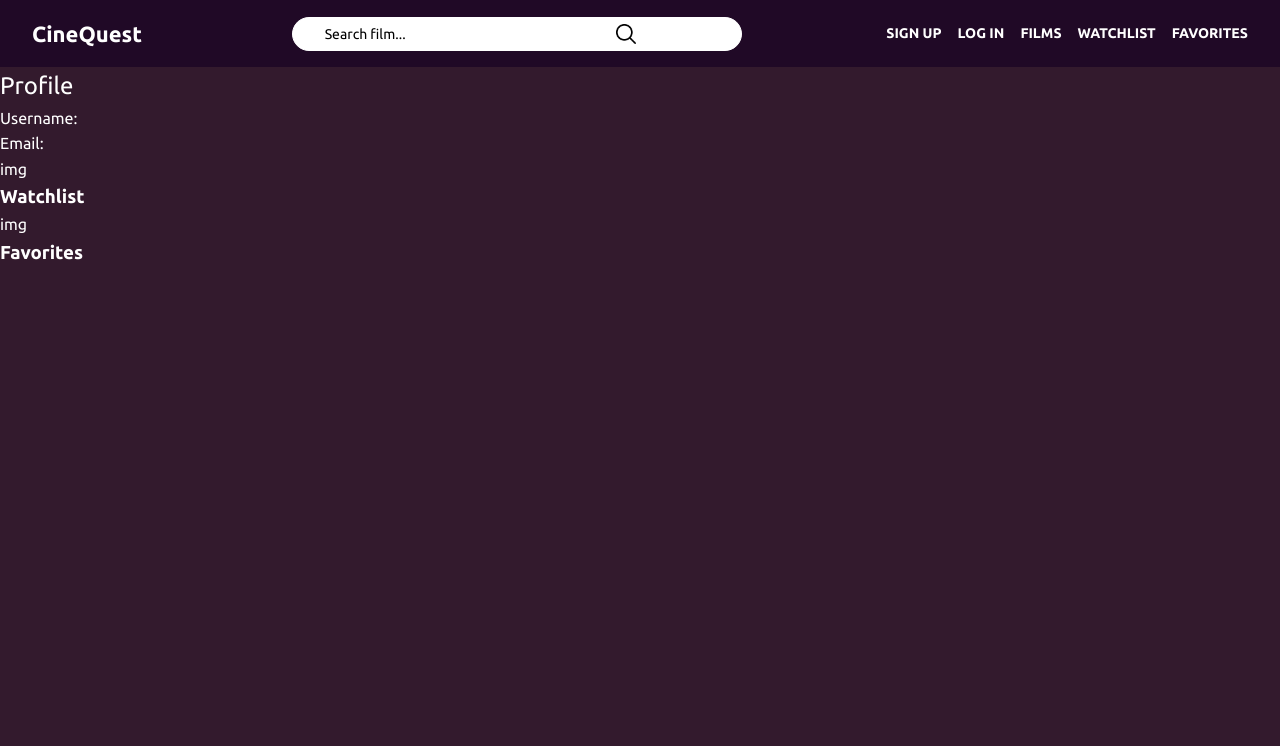
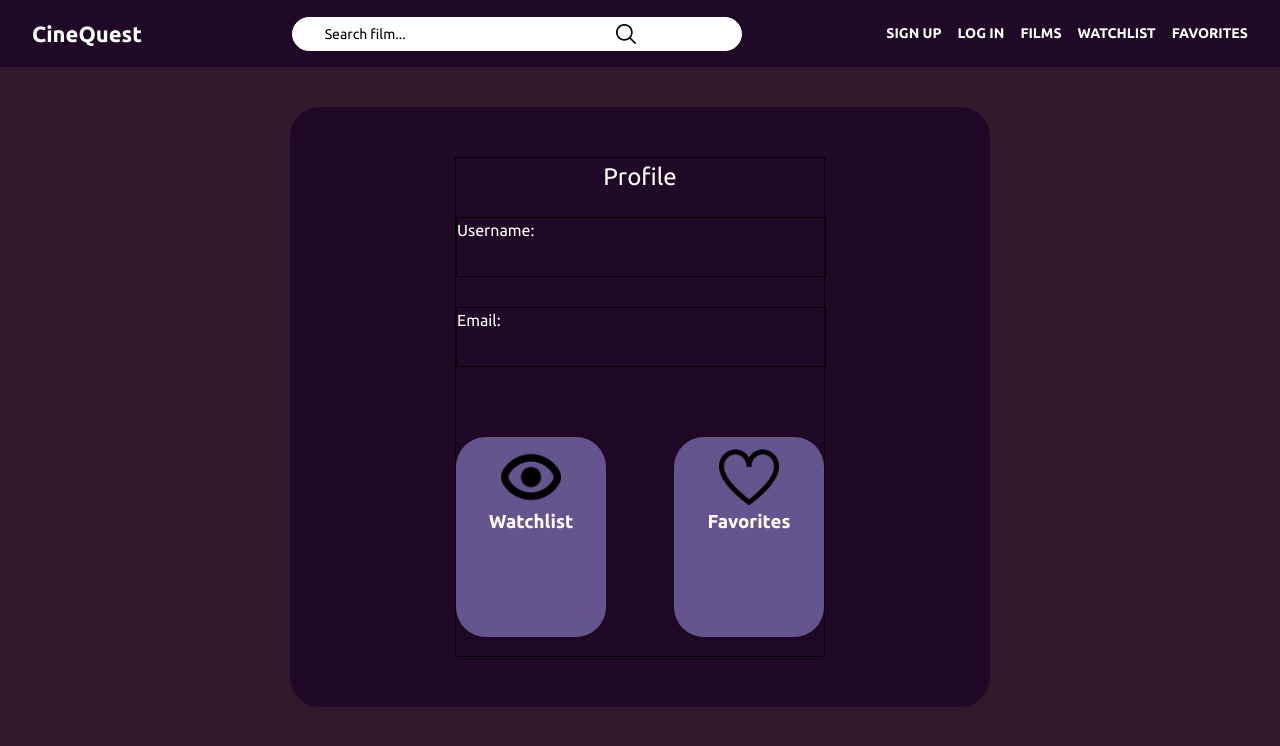
Before and after one commit to Sirikiddoo/cinequest, a React (Vite) app: page /profile in a window 1280 px wide. Shown: the top 746 px of the page. Built offline with nearby package versions, Linux system fonts and the light colour scheme.

Commit message:
detailpage-css-etc

```diff
--- a/src/pages/home/Home.css
+++ b/src/pages/home/Home.css
@@ -55,5 +55,5 @@
     max-width: inherit;
     gap: 25px;
     justify-content: center;
-    padding: 0px 0px 40px 0px;
+    padding-bottom: 40px;
 }
--- a/src/pages/moviedetails/MovieDetails.css
+++ b/src/pages/moviedetails/MovieDetails.css
@@ -0,0 +1,61 @@
+.detail-page {
+    display: flex;
+    flex-direction: column;
+    align-items: center;
+    padding-top: 40px;
+}
+
+.detail-page-top {
+    display: flex;
+    align-items: flex-start;
+    width: 1120px;
+    margin: 0 auto;
+    padding: 10px;
+}
+
+.movie-info {
+    display: flex;
+    flex-direction: column;
+    justify-content: center;
+    margin-left: 30px;
+    gap: 10px;
+}
+
+.movie-name-container {
+    display: flex;
+    align-items: center;
+    gap: 10px;
+}
+
+.movie-name {
+    font-size: 38px;
+}
+
+.movie-year {
+    font-size: 18px;
+    margin-left: 15px;
+}
+
+.movie-director {
+    margin-top: 10px;
+    font-size: 18px;
+}
+
+.movie-plot {
+    margin-top: 10px;
+    font-size: 14px;
+}
+
+
+.detail-page-bottom {
+    display: flex;
+    flex-direction: column;
+    width: 1210px;
+    margin: 0 auto;
+    padding: 10px;
+}
+
+.detail-discover {
+    padding: 20px 20px 20px 50px;
+    font-size: 32px;
+}
--- a/src/pages/moviedetails/MovieDetails.jsx
+++ b/src/pages/moviedetails/MovieDetails.jsx
@@ -1,26 +1,35 @@
 import './MovieDetails.css'
 import Header from "../../components/header/Header.jsx";
 import React from "react";
+import MovieCard from "../../components/moviecard/MovieCard.jsx";
 
 function MovieDetails() {
     return (
         <div>
-            <Header />
-            <section>
-                <div>movie card</div>
-                <div>
-                    <h1>title</h1>
-                    <p>year</p>
-                    <p>director</p>
-                    <p>plot</p>
-                </div>
-            </section>
-            <section>
-                <h2>Discover</h2>
-                <div>
-                    5 cards
-                </div>
-            </section>
+            <Header/>
+            <div className="detail-page">
+                <section className="detail-page-top">
+                    <MovieCard/>
+                    <div className="movie-info">
+                        <div className="movie-name-container">
+                            <h2 className="movie-name">Titanic</h2>
+                            <p className="movie-year">1997</p>
+                        </div>
+                        <p className="movie-director">Directed by</p>
+                        <p className="movie-plot">Lorem ipsum dolor sit amet, consectetur adipisicing elit. Asperiores aspernatur commodi dolorem dolorum error est, explicabo, illo in, iure libero magnam minima nihil quis quisquam ratione totam voluptate voluptatem voluptatibus!</p>
+                    </div>
+                </section>
+                <section className="detail-page-bottom">
+                    <h2 className="detail-discover">Discover</h2>
+                    <div className="movie-cards">
+                        <MovieCard/>
+                        <MovieCard/>
+                        <MovieCard/>
+                        <MovieCard/>
+                        <MovieCard/>
+                    </div>
+                </section>
+            </div>
         </div>
     );
 }
--- a/src/pages/profile/Profile.css
+++ b/src/pages/profile/Profile.css
@@ -0,0 +1,72 @@
+/* Profile.css */
+.profile {
+    display: flex;
+    flex-direction: column;
+    align-items: center;
+    padding-top: 40px;
+}
+
+.profile-container {
+    width: 700px;
+    height: 600px;
+    display: flex;
+    flex-direction: column;
+    align-items: center;
+    justify-content: center;
+    border-radius: 30px;
+    background-color: var(--color-primary);
+    box-shadow: 0 4px 8px rgba(0, 0, 0, 0.1);
+}
+
+.profile-content {
+    text-align: center;
+    width: 370px;
+    height: 500px;
+    border: black 1px solid;
+}
+
+.profile-content h2 {
+    margin-bottom: 20px;
+}
+
+.user-data {
+    margin-bottom: 50px;
+    text-align: left;
+}
+
+.user-data p {
+    width: 370px;
+    height: 60px;
+    border: black 1px solid;
+    margin-bottom: 30px;
+}
+
+.user-links {
+    display: flex;
+    flex-direction: row;
+    justify-content: space-between;
+    margin-top: 70px;
+}
+
+.user-watchlist, .user-faves {
+    display: flex;
+    flex-direction: column;
+    align-content: center;
+    padding: 10px;
+    border-radius: 30px;
+    background-color: var(--color-secondary);
+    width: 150px;
+    height: 200px;
+    box-shadow: 0 4px 8px rgba(0, 0, 0, 0.1);
+}
+
+.user-watchlist h3, .user-faves h3 {
+    margin-bottom: 10px;
+}
+
+.icon {
+    width: 90px;
+    height: 60px;
+    align-self: center;
+    cursor: pointer;
+}
--- a/src/pages/profile/Profile.jsx
+++ b/src/pages/profile/Profile.jsx
@@ -1,29 +1,35 @@
 import './Profile.css'
 import Header from "../../components/header/Header.jsx";
 import React from "react";
+import heart from "../../assets/images/heart.png";
+import eye from "../../assets/images/eye.png";
 
 function Profile() {
     return (
         <div>
-            <Header />
-            <section>
+        <Header/>
+        <div className="profile">
+            <section className="profile-container">
+                <div className="profile-content">
                     <h2>Profile</h2>
-                <div>
+                    <div className="user-data">
                         <p>Username: </p>
                         <p>Email: </p>
                     </div>
-                <div>
-                    <article>
-                        <p>img</p>
+                    <div className="user-links">
+                        <article className="user-watchlist">
+                            <img src={eye} alt="Eye Icon" className="icon"/>
                             <h3>Watchlist</h3>
                         </article>
-                    <article>
-                        <p>img</p>
+                        <article className="user-faves">
+                            <img src={heart} alt="Heart Icon" className="icon"/>
                             <h3>Favorites</h3>
                         </article>
                     </div>
+                </div>
             </section>
 
+        </div>
         </div>);
 }
 
--- a/src/pages/signin/SignIn.css
+++ b/src/pages/signin/SignIn.css
@@ -1,5 +1,4 @@
 .sign-in {
-    background: var(--color-tertiary);
     display: flex;
     justify-content: center;
     align-items: center;
@@ -13,7 +12,7 @@
     width: 700px;
     height: 600px;
     padding: 50px;
-    box-shadow: 0 0 10px rgba(0, 0, 0, 0.1);
+    box-shadow: 0 4px 8px rgba(0, 0, 0, 0.1);
     background-color: var(--color-primary);
     border-radius: 30px;
     position: relative;
--- a/src/pages/signin/SignIn.jsx
+++ b/src/pages/signin/SignIn.jsx
@@ -3,7 +3,6 @@ import emailIcon from '../../assets/images/envelope.png'
 import passwordIcon from '../../assets/images/lock.png'
 import React from "react";
 import {Link, NavLink} from "react-router-dom";
-
 
 
 function SignIn() {
@@ -17,11 +16,11 @@ function SignIn() {
                 <form className="sign-in-form">
                     <div className="input-container">
                         <img src={emailIcon} alt="Email Icon" className="input-icon"></img>
-                        <input type="email" placeholder="Email" />
+                        <input type="email" placeholder="Email"/>
                     </div>
                     <div className="input-container">
                         <img src={passwordIcon} alt="Password Icon" className="input-icon"></img>
-                        <input type="password" placeholder="Password" />
+                        <input type="password" placeholder="Password"/>
                     </div>
                     <button>Continue</button>
                 </form>
```
Also changed, not shown: src/pages/home/Home.jsx (+9 -9 lines). Lines whose indentation alone changed are shown as unchanged.
